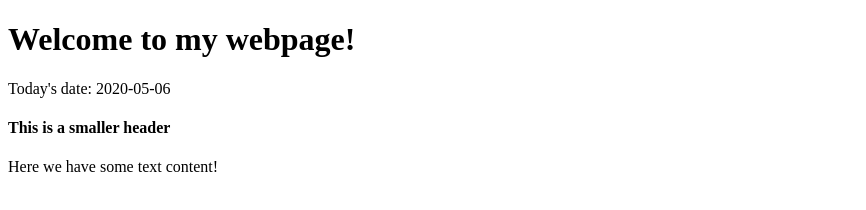
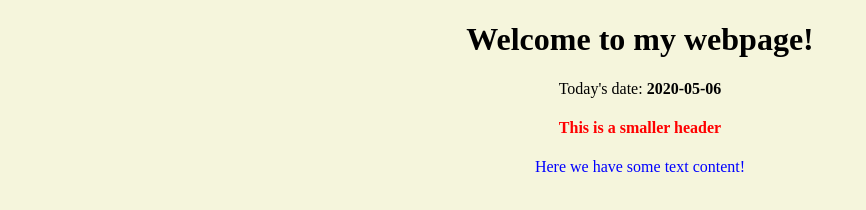
Before and after one commit to OakNinja/yacc, a plain HTML site: page index.html in a window 1280 px wide. Shown: the whole page, without its empty margins (0-866 px from the left). Drawn offline with Linux system fonts and the light colour scheme.

Commit message:
Added css styles

```diff
--- a/index.html
+++ b/index.html
@@ -2,12 +2,13 @@
 <html>
   <head>
     <title>My webpage!</title>
+    <link rel="stylesheet" href="styles.css" />
   </head>
   <body>
       <h1>Welcome to my webpage!</h1>
 
-      <p>Today's date: 2020-05-06</p>
+      <p>Today's date: <span id="date">2020-05-06</span></p>
       <h4>This is a smaller header</h4>
-      <p>Here we have some text content!</p>
+      <p class="content">Here we have some text content!</p>
   </body>
 </html>
--- /dev/null
+++ b/styles.css
@@ -0,0 +1,16 @@
+body {
+    text-align: center;
+    background-color: beige;
+}
+
+h4 {
+    color: red;
+}
+
+#date {
+    font-weight: bold;
+}
+
+.content {
+    color: blue;
+}
```
